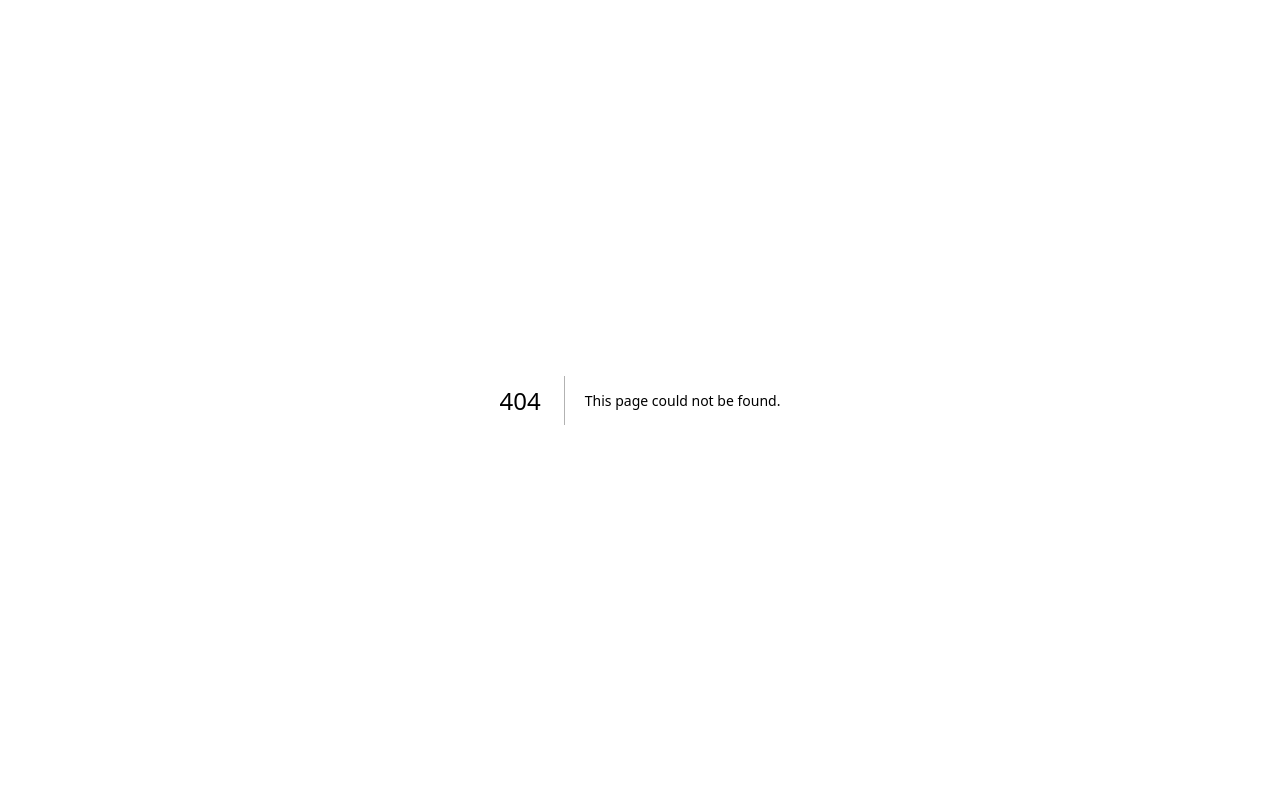
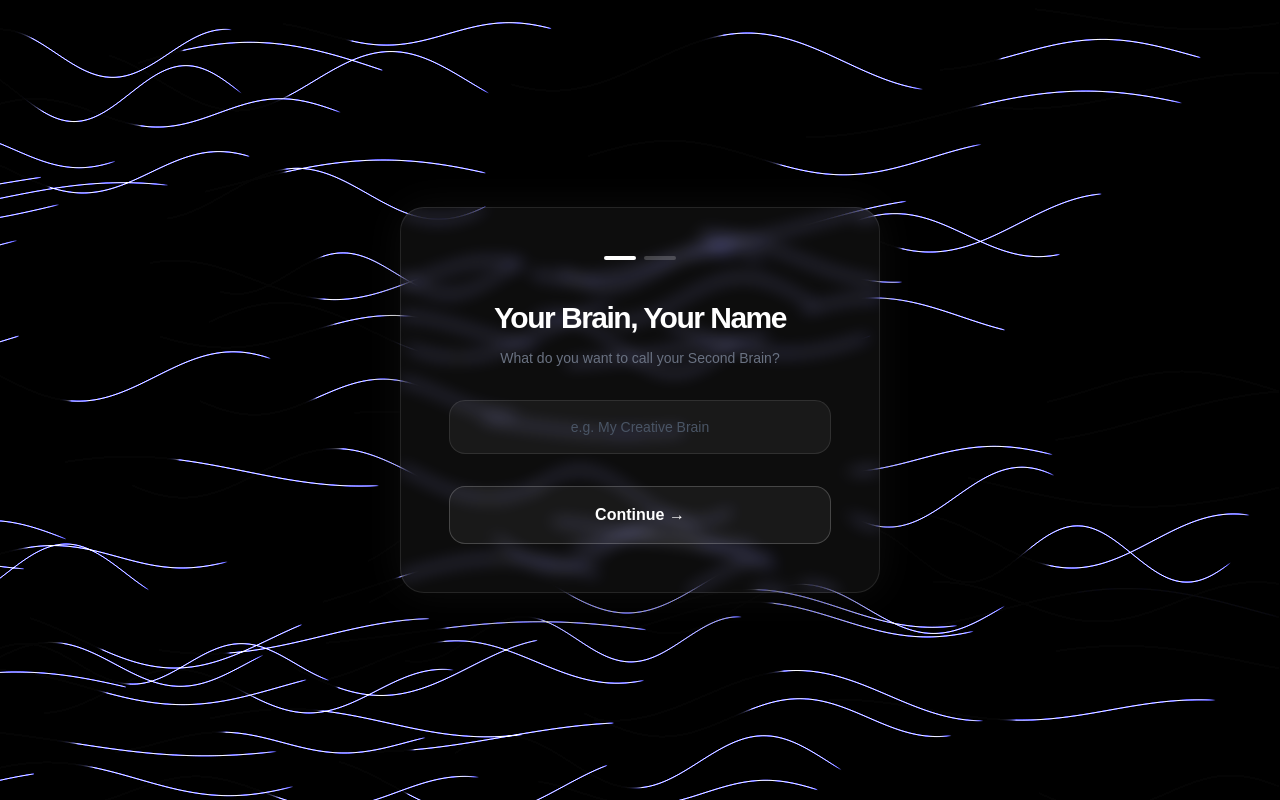
Before and after one commit to unggun0/secondbrain, a Next.js app: page /onboarding in a window 1280 px wide. Before the commit this address had no page. Built offline with nearby package versions, Linux system fonts and the light colour scheme.

Commit message:
4-로그인&온보딩 구현(회원여부 구분)

```diff
--- /dev/null
+++ b/app/LANDING.md
@@ -0,0 +1,18 @@
+# 랜딩페이지 (/)
+
+## 역할
+사용자가 처음 접하는 메인 화면
+
+## 구성요소
+- **배경**: Digital Loom 파란 실 애니메이션
+- **배지**: "Forgetting Things Again?"
+- **헤드라인**: 타이핑 효과 ("Second Brain" / "Take your thoughts")
+- **서브타이틀**: 서비스 설명 텍스트
+- **CTA 버튼**: "Build Your Second Brain" → /login 으로 이동
+
+## 파일 경로
+- 페이지: `app/page.tsx`
+- 배경 컴포넌트: `components/ui/digital-loom-background.tsx`
+
+## 사용 라이브러리
+- `framer-motion` : 페이드업 애니메이션
--- a/app/auth/callback/route.ts
+++ b/app/auth/callback/route.ts
@@ -1,18 +1,70 @@
-import { createClient } from "@supabase/supabase-js";
+import { createServerClient } from "@supabase/ssr";
 import { NextResponse } from "next/server";
+import { cookies } from "next/headers";
 
 export async function GET(request: Request) {
   const requestUrl = new URL(request.url);
   const code = requestUrl.searchParams.get("code");
 
+  console.log("✅ callback 실행됨, code:", code);
+
   if (code) {
-    const supabase = createClient(
+    const cookieStore = await cookies();
+
+    const supabase = createServerClient(
       process.env.NEXT_PUBLIC_SUPABASE_URL!,
-      process.env.NEXT_PUBLIC_SUPABASE_ANON_KEY!
+      process.env.NEXT_PUBLIC_SUPABASE_ANON_KEY!,
+      {
+        cookies: {
+          getAll() {
+            return cookieStore.getAll();
+          },
+          setAll(cookiesToSet) {
+            cookiesToSet.forEach(({ name, value, options }) =>
+              cookieStore.set(name, value, options)
+            );
+          },
+        },
+      }
     );
-    await supabase.auth.exchangeCodeForSession(code);
+
+    const { error } = await supabase.auth.exchangeCodeForSession(code);
+    console.log("❌ exchange error:", error);
+
+    if (!error) {
+      const { data: { user } } = await supabase.auth.getUser();
+      console.log("✅ user:", user?.id);
+
+      if (user) {
+        // profiles 확인
+        const { data: profile } = await supabase
+          .from("profiles")
+          .select("onboarded")
+          .eq("id", user.id)
+          .single();
+
+        console.log("✅ profile:", profile);
+
+        if (profile === null) {
+          // 신규회원 → profiles 자동 생성
+          await supabase.from("profiles").insert({
+            id: user.id,
+            onboarded: false,
+          });
+          return NextResponse.redirect(new URL("/onboarding", requestUrl.origin));
+        }
+
+        if (profile.onboarded) {
+          // 기존회원 → 대시보드
+          return NextResponse.redirect(new URL("/dashboard", requestUrl.origin));
+        } else {
+          // 온보딩 미완료 → 온보딩
+          return NextResponse.redirect(new URL("/onboarding", requestUrl.origin));
+        }
+      }
+    }
   }
 
-  // 로그인 성공 후 메인 페이지로 이동
+  console.log("❌ 실패 → 랜딩페이지로");
   return NextResponse.redirect(new URL("/", requestUrl.origin));
 }
--- /dev/null
+++ b/app/dashboard/page.tsx
@@ -0,0 +1,7 @@
+export default function DashboardPage() {
+  return (
+    <div className="flex items-center justify-center min-h-screen bg-black">
+      <h1 className="text-white text-3xl font-bold"> 🧠</h1>
+    </div>
+  );
+}
--- a/app/login/page.tsx
+++ b/app/login/page.tsx
@@ -2,13 +2,17 @@
 import { useState } from "react";
 import { useRouter } from "next/navigation";
 import DigitalLoomBackground from "@/components/ui/digital-loom-background";
-import { supabase } from "@/lib/supabase";
+import { createBrowserClient } from "@supabase/ssr";
 
 export default function LoginPage() {
   const [hovered, setHovered] = useState(false);
   const router = useRouter();
 
   const handleGoogleLogin = async () => {
+    const supabase = createBrowserClient(
+      process.env.NEXT_PUBLIC_SUPABASE_URL!,
+      process.env.NEXT_PUBLIC_SUPABASE_ANON_KEY!
+    );
     await supabase.auth.signInWithOAuth({
       provider: "google",
       options: {
@@ -19,7 +23,6 @@ export default function LoginPage() {
 
   return (
     <DigitalLoomBackground>
-      {/* 뒤로가기 버튼 */}
       <button
         onClick={() => router.push("/")}
         className="fixed top-6 left-6 flex items-center gap-2 text-gray-400 hover:text-white transition-colors z-50"
@@ -27,7 +30,6 @@ export default function LoginPage() {
         ← Back
       </button>
 
-      {/* 카드 박스 */}
       <div className="w-full max-w-xl mx-auto px-4">
         <div
           className="backdrop-blur-sm bg-white/5 border border-white/10 rounded-3xl p-16 shadow-2xl flex flex-col items-center"
@@ -36,23 +38,19 @@ export default function LoginPage() {
               "0 0 40px rgba(255,255,255,0.05), 0 25px 50px rgba(0,0,0,0.5)",
           }}
         >
-          {/* 뱃지 */}
           <div className="inline-block backdrop-blur-md bg-white/10 border border-white/10 rounded-full px-4 py-1 text-xs text-gray-400 mb-8 tracking-widest uppercase">
             Second Brain
           </div>
 
-          {/* 제목 */}
           <h1 className="text-3xl font-black text-white text-center tracking-tighter mb-4">
             Welcome Back to Your Second Brain
           </h1>
 
-          {/* 설명 */}
           <p className="text-gray-500 text-sm text-center mb-10 leading-relaxed">
             Your thoughts are waiting. Log in to continue organizing,
             connecting, and thinking clearly.
           </p>
 
-          {/* Google 로그인 버튼 */}
           <button
             onClick={handleGoogleLogin}
             onMouseEnter={() => setHovered(true)}
--- /dev/null
+++ b/app/onboarding/page.tsx
@@ -0,0 +1,128 @@
+"use client";
+import { createBrowserClient } from "@supabase/ssr";import DigitalLoomBackground from "@/components/ui/digital-loom-background";
+import { useState } from "react";
+import { useRouter } from "next/navigation";
+
+const PURPOSES = [
+"💡 Idea Organization", "📚 Learning & Study", "💼 Work & Projects", "🎯 Goals & Planning", "✍️ Writing & Creation", "🧘 Thoughts & Emotional Reflection",
+];
+
+export default function OnboardingPage() {
+  const [step, setStep] = useState(1);
+  const [brainName, setBrainName] = useState("");
+  const [selectedPurposes, setSelectedPurposes] = useState<string[]>([]);
+  const router = useRouter();
+
+  const togglePurpose = (p: string) => {
+    setSelectedPurposes((prev) =>
+      prev.includes(p) ? prev.filter((x) => x !== p) : [...prev, p]
+    );
+  };
+
+  const handleFinish = async () => {
+    try {
+      const supabase = createBrowserClient(
+        process.env.NEXT_PUBLIC_SUPABASE_URL!,
+        process.env.NEXT_PUBLIC_SUPABASE_ANON_KEY!
+      );
+
+      const { data: { user } } = await supabase.auth.getUser();
+      console.log("✅ 온보딩 완료 user:", user?.id);
+
+      if (user) {
+        const { error } = await supabase.from("profiles").upsert({
+          id: user.id,
+          onboarded: true,
+          brain_name: brainName,
+          purposes: selectedPurposes,
+        });
+        console.log("✅ profiles 저장 error:", error);
+      }
+    } catch (e) {
+      console.error("❌ 온보딩 저장 실패:", e);
+    }
+
+    router.push("/dashboard");
+  };
+
+  return (
+    <DigitalLoomBackground>
+      <div className="w-full max-w-lg mx-auto px-4">
+        <div
+          className="backdrop-blur-sm bg-white/5 border border-white/10 rounded-3xl p-12 flex flex-col items-center"
+          style={{ boxShadow: "0 0 40px rgba(255,255,255,0.05), 0 25px 50px rgba(0,0,0,0.5)" }}
+        >
+          <div className="flex gap-2 mb-10">
+            {[1, 2].map((s) => (
+              <div
+                key={s}
+                className={`h-1 w-8 rounded-full transition-all ${s <= step ? "bg-white" : "bg-white/20"}`}
+              />
+            ))}
+          </div>
+
+          {step === 1 && (
+            <div className="w-full flex flex-col items-center">
+              <h1 className="text-3xl font-black text-white tracking-tighter mb-3 text-center">
+                Your Brain, Your Name
+              </h1>
+              <p className="text-gray-500 text-sm text-center mb-8">
+                What do you want to call your Second Brain?
+              </p>
+              <input
+                type="text"
+                value={brainName}
+                onChange={(e) => setBrainName(e.target.value)}
+                placeholder="e.g. My Creative Brain"
+                className="w-full bg-white/5 border border-white/10 rounded-2xl px-5 py-4 text-white placeholder-gray-600 text-sm outline-none focus:border-white/30 transition-all text-center mb-8"
+              />
+              <button
+                onClick={() => brainName.trim() && setStep(2)}
+                className="w-full py-4 rounded-2xl font-semibold text-white transition-all"
+                style={{
+                  background: brainName.trim() ? "rgba(255,255,255,0.15)" : "rgba(255,255,255,0.05)",
+                  border: "1px solid rgba(255,255,255,0.2)",
+                }}
+              >
+                Continue →
+              </button>
+            </div>
+          )}
+
+          {step === 2 && (
+            <div className="w-full flex flex-col items-center">
+              <h1 className="text-3xl font-black text-white tracking-tighter mb-3 text-center">
+                What's Your Brain For?
+              </h1>
+              <p className="text-gray-500 text-sm text-center mb-8">
+                Select all that apply
+              </p>
+              <div className="grid grid-cols-2 gap-3 w-full mb-8">
+                {PURPOSES.map((p) => (
+                  <button
+                    key={p}
+                    onClick={() => togglePurpose(p)}
+                    className={`p-4 rounded-2xl border text-sm text-white transition-all ${
+                      selectedPurposes.includes(p)
+                        ? "bg-white/15 border-white/30"
+                        : "bg-white/5 border-white/10"
+                    }`}
+                  >
+                    {p}
+                  </button>
+                ))}
+              </div>
+              <button
+                onClick={handleFinish}
+                className="w-full py-4 rounded-2xl font-semibold text-white transition-all"
+                style={{ background: "rgba(255,255,255,0.15)", border: "1px solid rgba(255,255,255,0.2)" }}
+              >
+                Enter My Brain 🧠
+              </button>
+            </div>
+          )}
+        </div>
+      </div>
+    </DigitalLoomBackground>
+  );
+}
--- a/package.json
+++ b/package.json
@@ -9,6 +9,7 @@
     "lint": "eslint"
   },
   "dependencies": {
+    "@supabase/ssr": "^0.8.0",
     "@supabase/supabase-js": "^2.98.0",
     "framer-motion": "^12.34.3",
     "next": "16.1.6",
```
Also changed, not shown: 1 other file (tests, documents, lock files or other folders).
